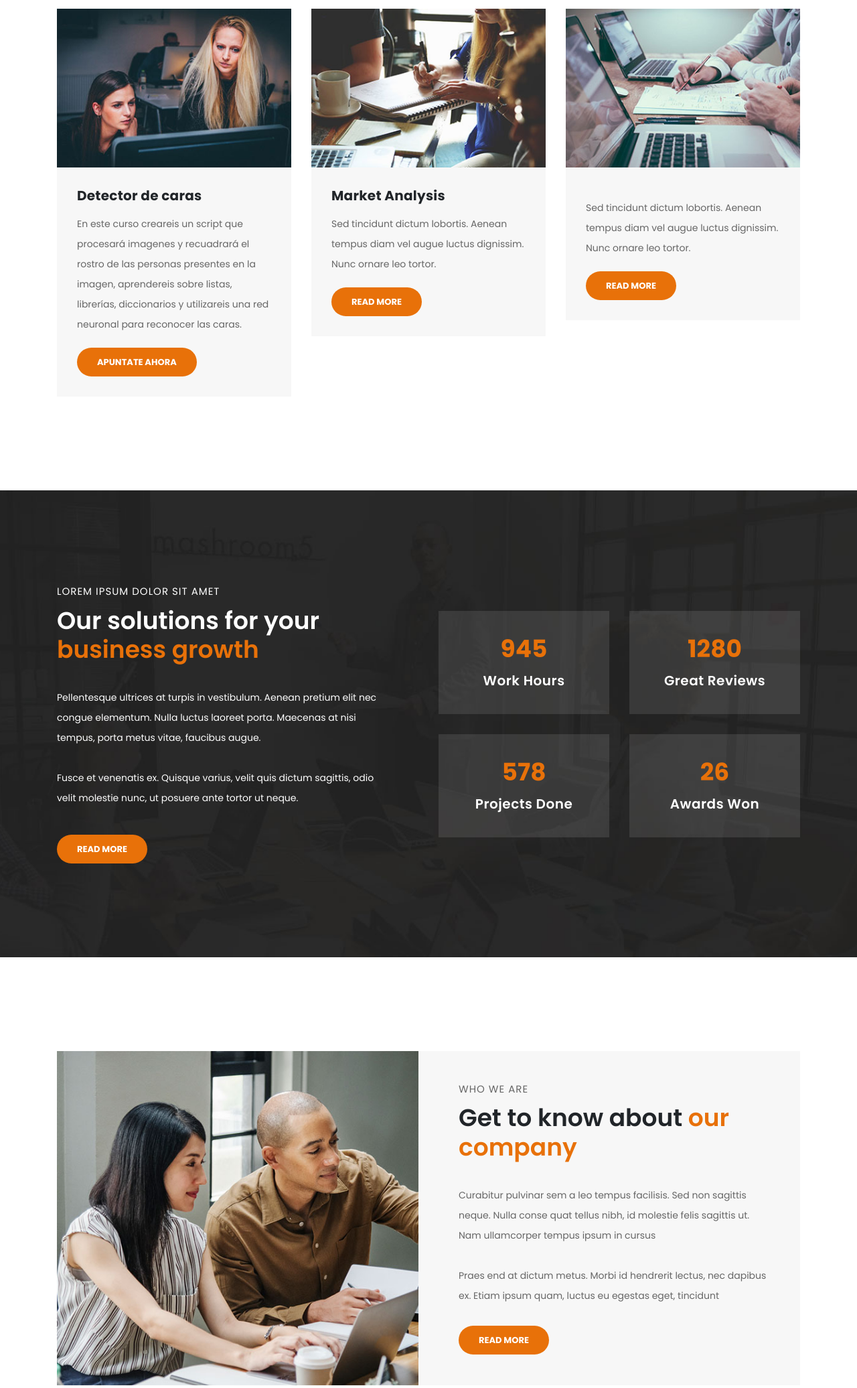
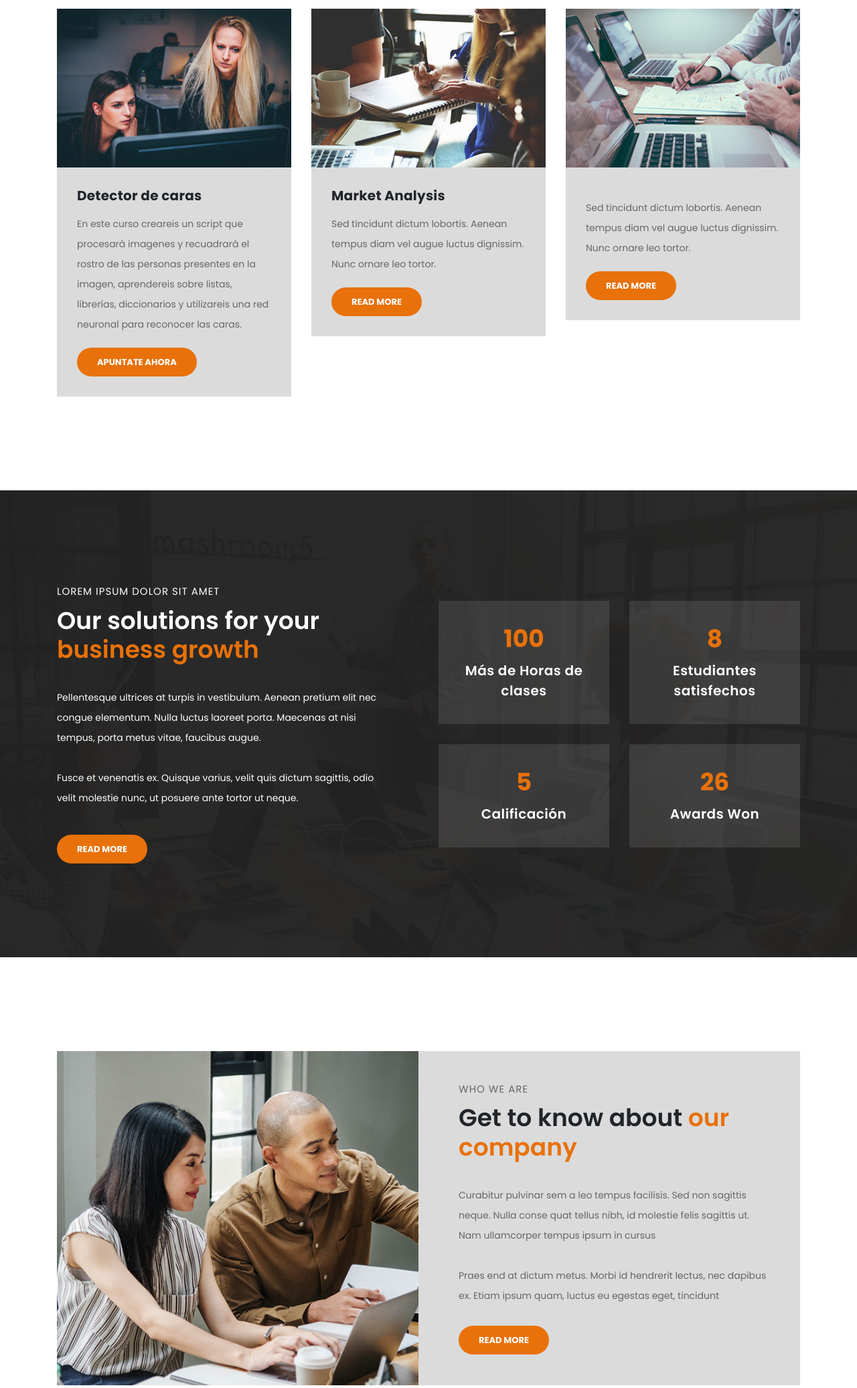
Before and after one commit to Andreskammerath/akdmia, a Flask app: page / in a window 1280 px wide. Shown: the part 1257-3329 px from the top of the page at 67% size. Run offline with Flask 2, Linux system fonts and the light colour scheme; grey boxes labelled with a size stand in for pictures from a placeholder-image service; some libraries are stand-ins or nearby versions.

Commit message:
Just working a little in publicity text and css

```diff
--- a/static/assets/css/templatemo-finance-business.css
+++ b/static/assets/css/templatemo-finance-business.css
@@ -580,7 +580,7 @@ ul.slick-dots {
 }
 
 .service-item .down-content {
-    background-color: #f7f7f7;
+    background-color: #dbdbdb;
     padding: 30px;
 }
 
@@ -673,7 +673,7 @@ ul.slick-dots {
 }
 
 .more-info .more-info-content {
-    background-color: #f7f7f7;
+    background-color: #dbdbdb;
 }
 
 .about-info .more-info-content {
@@ -722,7 +722,7 @@ ul.slick-dots {
 
 .testimonials {
     margin-top: 140px;
-    background-color: #f7f7f7;
+    background-color: #dbdbdb;
     padding: 140px 0px;
 }
 .testimonial-item .inner-content {
@@ -766,7 +766,7 @@ ul.slick-dots {
 }
 
 .contact-us {
-    background-color: #f7f7f7;
+    background-color: #dbdbdb;
     padding: 140px 0px;
 }
 
@@ -891,7 +891,7 @@ ul.slick-dots {
 
 .partners {
     margin-top: 140px;
-    background-color: #f7f7f7;
+    background-color: #dbdbdb;
     padding: 60px 0px;
 }
 
@@ -1102,7 +1102,7 @@ footer .contact-form button.filled-button:hover {
 /* team */
 
 .team {
-    background-color: #f7f7f7;
+    background-color: #dbdbdb;
     margin-top: 140px;
     margin-bottom: -140px;
     padding: 120px 0px;
@@ -1217,7 +1217,7 @@ footer .contact-form button.filled-button:hover {
 
 .contact-information .contact-item {
     padding: 60px 30px;
-    background-color: #f7f7f7;
+    background-color: #dbdbdb;
     text-align: center;
 }
 
--- a/templates/about.html
+++ b/templates/about.html
@@ -6,8 +6,8 @@
       <div class="container">
         <div class="row">
           <div class="col-md-12">
-            <h1>About Us</h1>
-            <span>We have over 20 years of experience</span>
+            <h1>Sobre nosotros</h1>
+            <span>Excelentes instructores a un precio justo</span>
           </div>
         </div>
       </div>
--- a/templates/index.html
+++ b/templates/index.html
@@ -118,20 +118,20 @@
             <div class="row">
               <div class="col-md-6">
                 <div class="count-area-content">
-                  <div class="count-digit">945</div>
-                  <div class="count-title">Work Hours</div>
+                  <div class="count-digit">100</div>
+                  <div class="count-title">Más de Horas de clases</div>
                 </div>
               </div>
               <div class="col-md-6">
                 <div class="count-area-content">
-                  <div class="count-digit">1280</div>
-                  <div class="count-title">Great Reviews</div>
+                  <div class="count-digit">8</div>
+                  <div class="count-title">Estudiantes satisfechos</div>
                 </div>
               </div>
               <div class="col-md-6">
                 <div class="count-area-content">
-                  <div class="count-digit">578</div>
-                  <div class="count-title">Projects Done</div>
+                  <div class="count-digit">5 <i class="fa fa-star"></i></div>
+                  <div class="count-title">Calificación</div>
                 </div>
               </div>
               <div class="col-md-6">
@@ -261,7 +261,7 @@
                   </div>
                   <div class="col-lg-12">
                     <fieldset>
-                      <button type="submit" id="form-submit" class="border-button">Send Message</button>
+                      <button type="submit" id="form-submit" class="border-button">Enviar</button>
                     </fieldset>
                   </div>
                 </div>
```
Also changed, not shown: templates/contact.html (+16 -16 lines).
